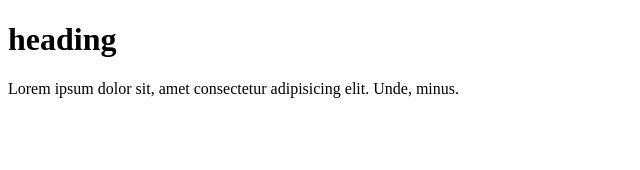
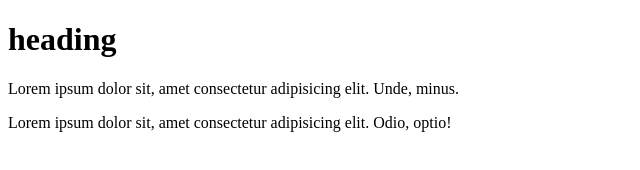
Before and after one commit to Sumaya-promi/test-assignment, a plain HTML site: page index.html in a window 1280 px wide. Shown: the whole page, without its empty margins (0-640 px from the left). Drawn offline with Linux system fonts and the light colour scheme.

Commit message:
added footer

```diff
--- a/index.html
+++ b/index.html
@@ -8,5 +8,9 @@
 <body>
     <h1>heading</h1>
     <p>Lorem ipsum dolor sit, amet consectetur adipisicing elit. Unde, minus.</p>
+
+    <footer>
+        <p>Lorem ipsum dolor sit, amet consectetur adipisicing elit. Odio, optio!</p>
+    </footer>
 </body>
 </html>
```
